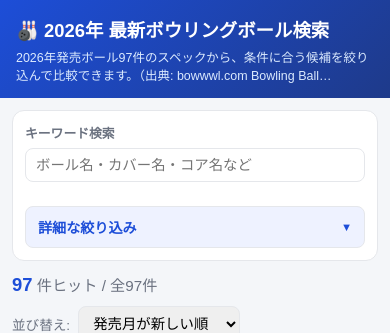
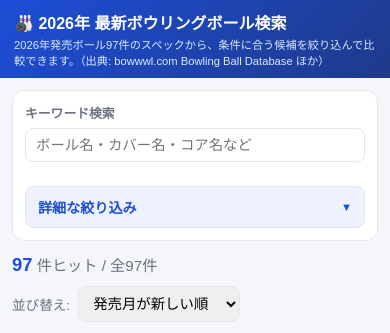
Before and after one commit to okajun777/bowling-ball-search, a plain HTML site: page index.html in a window 390 px wide. Shown: the top 333 px of the page. Drawn offline with Linux system fonts and the light colour scheme.

Commit message:
ヘッダー帯をコンパクトにして画面を広く使えるようにする
Co-authored-by: Cursor <cursoragent@cursor.com>

```diff
--- a/index.html
+++ b/index.html
@@ -28,16 +28,16 @@
   header{
     background:linear-gradient(135deg,#1d4ed8,#1e3a8a);
     color:#fff;
-    padding:28px 24px 22px;
+    padding:12px 20px;
   }
   header h1{
-    margin:0 0 6px;
-    font-size:1.5rem;
+    margin:0 0 2px;
+    font-size:1.1rem;
   }
   header p{
     margin:0;
     color:#dbeafe;
-    font-size:0.9rem;
+    font-size:0.75rem;
   }
   .layout{
     display:grid;
@@ -86,10 +86,10 @@
   }
   .filter-badge[hidden]{display:none;}
   @media (max-width:880px){
-    header{padding:16px 16px 14px;}
-    header h1{font-size:1.15rem;}
+    header{padding:10px 14px;}
+    header h1{font-size:1rem;}
     header p{
-      font-size:0.78rem;
+      font-size:0.7rem;
       display:-webkit-box;
       -webkit-line-clamp:2;
       -webkit-box-orient:vertical;
```
